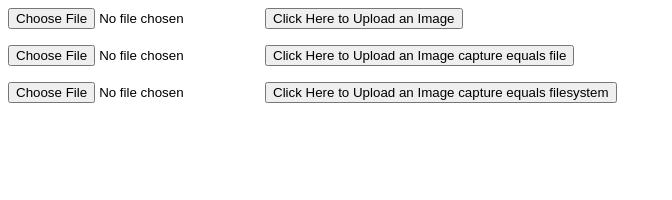
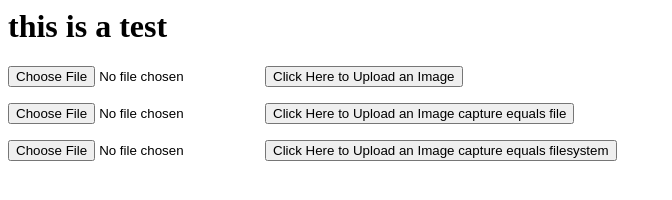
Before and after one commit to aa4382840/aa4382840test.github.io, a plain HTML site: page index.html in a window 1280 px wide. Shown: the whole page, without its empty margins (0-672 px from the left). Drawn offline with Linux system fonts and the light colour scheme.

Commit message:
tgrfdg
grfh

```diff
--- a/index.html
+++ b/index.html
@@ -1,3 +1,7 @@
+<h1>
+	this is a test
+</h1>
+
 <form>
   <input
          type="file"
```
